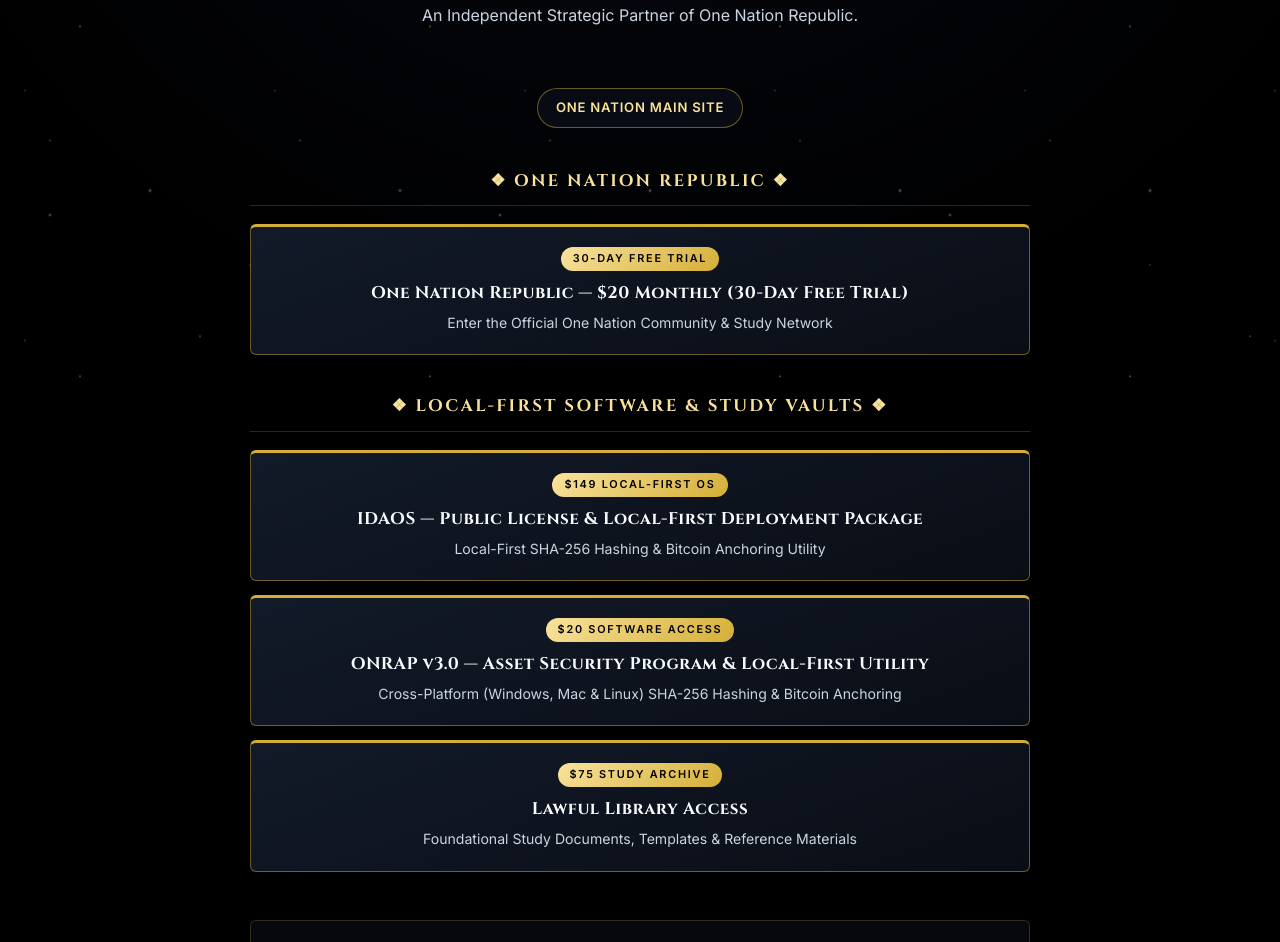
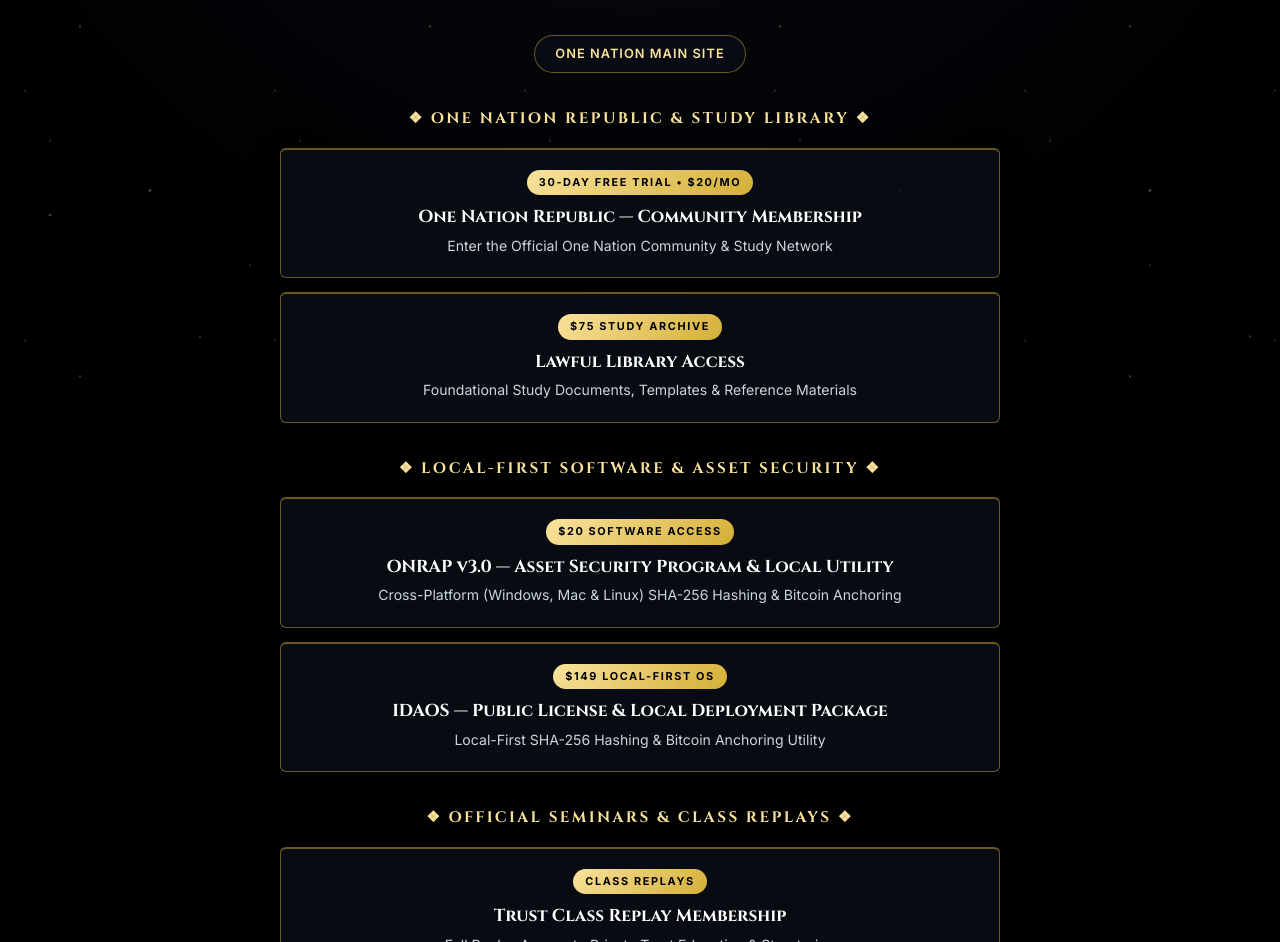
Before and after one commit to Radiobee/Onenationrepublic, a plain HTML site: page links-miller.html in a window 1280 px wide. Shown: the part 415-1357 px from the top of the page. Drawn offline with Linux system fonts and the light colour scheme.

Commit message:
Update links-miller.html with new content and styles

```diff
--- a/links-miller.html
+++ b/links-miller.html
@@ -3,22 +3,20 @@
 <head>
   <meta charset="UTF-8" />
   <meta name="viewport" content="width=device-width, initial-scale=1.0" />
-  <title>One Nation Republic | Official Partner Hub</title>
-  <meta name="description" content="An Independent Strategic Partner of One Nation Republic — Local-First Software and Lawful Study Vaults." />
-  <link rel="canonical" href="https://onenationrepublic.com/links-miller.html" />
-  <meta property="og:title" content="One Nation Republic | Official Independent Partner" />
-  <meta property="og:description" content="An Independent Strategic Partner of One Nation Republic." />
+  <title>One Nation Republic | Official Partner Directory</title>
+  <meta name="description" content="Official One Nation Republic Directory for Memberships, Lawful Library, Local-First Software & Seminars." />
+  <meta property="og:title" content="One Nation Republic | Official Directory" />
+  <meta property="og:description" content="Official Directory for One Nation Republic Membership, Lawful Library, Local-First Software & Seminars." />
   <meta property="og:image" content="https://onenationrepublic.com/One%20Nation%20Logo.jpg" />
-  <meta property="og:url" content="https://onenationrepublic.com/links-miller.html" />
   <meta name="twitter:card" content="summary_large_image" />
   <link rel="preconnect" href="https://fonts.googleapis.com">
   <link rel="preconnect" href="https://fonts.gstatic.com" crossorigin>
-  <link href="https://fonts.googleapis.com/css2?family=Cinzel:wght@600;700;800&family=Inter:wght@300;400;500;600&display=swap" rel="stylesheet">
+  <link href="https://fonts.googleapis.com/css2?family=Cinzel:wght@600;700;800&family=Inter:wght@300;400;500;600;700&display=swap" rel="stylesheet">
   <style>
     :root {
       --bg-deep: #000000;
       --bg-surface: rgba(10, 14, 22, 0.85);
-      --bg-elevated: rgba(18, 25, 38, 0.94);
+      --bg-elevated: rgba(18, 25, 38, 0.92);
       --border-subtle: rgba(212, 175, 55, 0.22);
       --gold: #d4af37;
       --gold-bright: #f9e29c;
@@ -29,27 +27,20 @@
       --text-muted: #94a3b8;
     }
     * { box-sizing: border-box; margin: 0; padding: 0; }
-    html, body { max-width: 100%; overflow-x: hidden; }
-    ::selection { background: var(--gold); color: #000; }
-    ::-webkit-scrollbar { width: 8px; }
-    ::-webkit-scrollbar-track { background: #020305; }
-    ::-webkit-scrollbar-thumb { background: linear-gradient(180deg, var(--gold-deep), var(--gold), var(--gold-deep)); border-radius: 4px; }
-
+    html, body { max-width: 100%; overflow-x: hidden; scroll-behavior: smooth; }
     body {
       background-color: var(--bg-deep);
       color: var(--text-primary);
       font-family: 'Inter', -apple-system, BlinkMacSystemFont, sans-serif;
-      line-height: 1.65;
+      line-height: 1.6;
       -webkit-font-smoothing: antialiased;
       position: relative;
       overflow-wrap: anywhere;
-      word-break: break-word;
     }
 
-    /* Dynamic Celestial Starfield */
     .bg-animation {
       position: fixed; top: 0; left: 0; width: 100vw; height: 100vh; z-index: -1;
-      background: radial-gradient(circle at 50% 0%, rgba(212, 175, 55, 0.08) 0%, rgba(10, 15, 28, 0.4) 35%, #000000 75%);
+      background: radial-gradient(circle at 50% 0%, rgba(212, 175, 55, 0.09) 0%, rgba(10, 15, 28, 0.45) 35%, #000000 75%);
       overflow: hidden;
     }
     .stars, .stars2, .stars3 { position: absolute; inset: 0; width: 100%; height: 200%; display: block; background-repeat: repeat; }
@@ -76,14 +67,13 @@
     }
     @keyframes goldShimmer { 0%, 100% { background-position: 0% 50%; } 50% { background-position: 100% 50%; } }
 
-    .wrapper { max-width: 820px; width: 100%; margin: 0 auto; padding: 56px 20px 80px; position: relative; z-index: 1; animation: fadeUp 0.85s ease forwards; }
+    .wrapper { max-width: 760px; width: 100%; margin: 0 auto; padding: 48px 20px 72px; position: relative; z-index: 1; animation: fadeUp 0.85s ease forwards; }
 
-    /* Header */
-    header { text-align: center; padding: 20px 0 36px; display: flex; flex-direction: column; align-items: center; }
+    header { text-align: center; padding: 12px 0 28px; display: flex; flex-direction: column; align-items: center; }
     .logo-frame {
       position: relative; padding: 8px; border-radius: 50%;
       background: linear-gradient(135deg, var(--gold-bright) 0%, var(--gold-deep) 50%, var(--gold) 100%);
-      animation: pulseHalo 5s ease-in-out infinite; margin-bottom: 28px; display: flex; align-items: center; justify-content: center;
+      animation: pulseHalo 5s ease-in-out infinite; margin-bottom: 26px; display: flex; align-items: center; justify-content: center;
     }
     .logo-frame::before {
       content: ""; position: absolute; inset: -12px; border-radius: 50%;
@@ -94,63 +84,53 @@
       border: 1px solid rgba(212, 175, 55, 0.18); border-top-color: var(--gold); border-bottom-color: var(--gold);
       animation: rotateReverse 30s linear infinite; pointer-events: none;
     }
-    .logo-img { width: 165px; height: 165px; object-fit: cover; border-radius: 50%; border: 3px solid #000; display: block; position: relative; z-index: 2; }
+    .logo-img { width: 156px; height: 156px; object-fit: cover; border-radius: 50%; border: 3px solid #000; display: block; position: relative; z-index: 2; }
 
     .eyebrow {
-      display: inline-block; max-width: 100%; font-size: 0.72rem; font-weight: 600; letter-spacing: 0.22em; text-transform: uppercase;
+      display: inline-block; font-size: 0.72rem; font-weight: 600; letter-spacing: 0.22em; text-transform: uppercase;
       color: var(--gold-bright); background: linear-gradient(90deg, rgba(212,175,55,0.05) 0%, rgba(212,175,55,0.18) 50%, rgba(212,175,55,0.05) 100%);
-      border: 1px solid var(--gold-border); padding: 6px 16px; border-radius: 2px; margin-bottom: 16px; backdrop-filter: blur(8px);
+      border: 1px solid var(--gold-border); padding: 6px 16px; border-radius: 2px; margin-bottom: 14px;
     }
     h1 {
-      font-family: 'Cinzel', Georgia, serif; font-size: clamp(1.75rem, 4.5vw, 2.75rem); font-weight: 800; letter-spacing: 0.08em;
+      font-family: 'Cinzel', Georgia, serif; font-size: clamp(1.7rem, 4.5vw, 2.5rem); font-weight: 800; letter-spacing: 0.07em;
       background: linear-gradient(120deg, #fff 0%, var(--gold-bright) 35%, var(--gold) 65%, #fff 100%);
       background-size: 200% auto; -webkit-background-clip: text; -webkit-text-fill-color: transparent;
       animation: goldShimmer 8s ease infinite; margin-bottom: 10px;
     }
-    .hero-sub { font-size: 1rem; color: var(--text-secondary); max-width: 600px; margin: 0 auto 24px; }
+    .hero-sub { font-size: 1rem; color: var(--text-secondary); max-width: 580px; margin: 0 auto; }
 
-    /* Social Bar */
-    .social-bar { display: flex; justify-content: center; flex-wrap: wrap; gap: 10px; margin-bottom: 40px; }
+    .social-bar { display: flex; justify-content: center; flex-wrap: wrap; gap: 10px; margin: 18px 0 32px; }
     .social-pill {
-      display: inline-block; padding: 8px 18px; border-radius: 999px; font-size: 0.82rem; font-weight: 600;
-      letter-spacing: 0.06em; text-transform: uppercase; color: var(--gold-bright); background: var(--bg-surface);
+      display: inline-block; padding: 8px 20px; border-radius: 999px; font-size: 0.8rem; font-weight: 600;
+      letter-spacing: 0.08em; text-transform: uppercase; color: var(--gold-bright); background: var(--bg-surface);
       border: 1px solid var(--gold-border); text-decoration: none; transition: all 0.25s ease;
     }
     .social-pill:hover { background: var(--gold); color: #000; transform: translateY(-2px); }
 
-    /* Category Headers & Link Buttons */
     .category-title {
-      font-family: 'Cinzel', Georgia, serif; font-size: 1.05rem; font-weight: 700; letter-spacing: 0.14em;
-      text-transform: uppercase; color: var(--gold-bright); text-align: center; margin: 38px 0 18px;
-      padding-bottom: 10px; border-bottom: 1px solid var(--border-subtle);
+      font-family: 'Cinzel', Georgia, serif; font-size: 0.95rem; font-weight: 700; letter-spacing: 0.16em;
+      text-transform: uppercase; color: var(--gold-bright); text-align: center; margin: 34px 0 16px;
     }
+
     .links-list { display: flex; flex-direction: column; gap: 14px; }
     .link-btn {
       display: flex; flex-direction: column; align-items: center; text-align: center;
-      padding: 20px 24px; background: var(--bg-surface); backdrop-filter: blur(12px);
+      padding: 20px 22px; background: var(--bg-surface); backdrop-filter: blur(12px);
       border: 1px solid var(--border-subtle); border-radius: 6px; text-decoration: none;
-      color: var(--text-primary); transition: all 0.28s ease; position: relative; width: 100%;
+      color: var(--text-primary); transition: all 0.28s ease; position: relative;
+      box-shadow: 0 8px 24px rgba(0, 0, 0, 0.55);
     }
-    .link-btn:hover {
-      border-color: var(--gold-bright); background: var(--bg-elevated);
-      transform: translateY(-3px); box-shadow: 0 12px 28px rgba(0, 0, 0, 0.7), 0 0 20px rgba(212, 175, 55, 0.18);
-    }
-    .link-btn.featured {
-      border: 1px solid var(--gold-border); border-top: 3px solid var(--gold);
-      background: linear-gradient(160deg, rgba(20, 28, 44, 0.92) 0%, rgba(10, 14, 22, 0.95) 100%);
-    }
+    .link-btn.featured { border-top: 2px solid var(--gold); border-color: var(--gold-border); }
+    .link-btn:hover { transform: translateY(-3px); border-color: var(--gold-bright); box-shadow: 0 14px 32px rgba(212, 175, 55, 0.22); }
+
     .badge {
       display: inline-block; font-size: 0.68rem; font-weight: 700; text-transform: uppercase;
-      letter-spacing: 0.16em; color: #000; background: linear-gradient(135deg, var(--gold-bright), var(--gold));
-      padding: 3px 12px; border-radius: 999px; margin-bottom: 8px;
+      letter-spacing: 0.15em; color: #000; background: linear-gradient(135deg, var(--gold-bright), var(--gold));
+      padding: 4px 12px; border-radius: 999px; margin-bottom: 8px;
     }
-    .link-title {
-      font-family: 'Cinzel', Georgia, serif; font-size: 1.06rem; font-weight: 700;
-      color: var(--text-primary); margin-bottom: 4px; letter-spacing: 0.03em;
-    }
+    .link-title { font-family: 'Cinzel', Georgia, serif; font-size: 1.08rem; font-weight: 700; color: #fff; margin-bottom: 4px; }
     .link-desc { font-size: 0.88rem; color: var(--text-secondary); }
 
-    /* Legal & Compliance Notice for Stripe Verification */
     .legal-notice {
       margin: 48px 0 24px; padding: 24px; background: rgba(8, 11, 18, 0.78); backdrop-filter: blur(10px);
       border: 1px solid var(--border-subtle); border-radius: 6px; color: var(--text-muted); font-size: 0.82rem; line-height: 1.6;
@@ -192,43 +172,60 @@
       <p class="hero-sub">An Independent Strategic Partner of One Nation Republic.</p>
     </header>
 
-    <!-- SOCIAL LINKS -->
+    <!-- ONLY LINK BACK TO ONE NATION MAIN SITE -->
     <div class="social-bar">
       <a href="index.html" class="social-pill">One Nation Main Site</a>
     </div>
 
-    <!-- SECTION 1: ONE NATION REPUBLIC -->
-    <div class="category-title">❖ One Nation Republic ❖</div>
+    <!-- 1. ONE NATION REPUBLIC MEMBERSHIP & LAWFUL LIBRARY -->
+    <div class="category-title">❖ One Nation Republic &amp; Study Library ❖</div>
     <div class="links-list">
+      <!-- 1st: Membership ($20/mo with 30-Day Free Trial) -->
       <a href="https://one-nation-info.mn.co/plans/2003708?bundle_token=3a23848fa6f487fae4ee3cda4fb9934a&utm_source=manual" class="link-btn featured" target="_blank" rel="noopener noreferrer">
-        <span class="badge">30-Day Free Trial</span>
-        <span class="link-title">One Nation Republic — $20 Monthly (30-Day Free Trial)</span>
+        <span class="badge">30-Day Free Trial • $20/Mo</span>
+        <span class="link-title">One Nation Republic — Community Membership</span>
         <span class="link-desc">Enter the Official One Nation Community &amp; Study Network</span>
       </a>
-    </div>
 
-    <!-- SECTION 2: EXCLUSIVE SPLIT SOFTWARE & VAULTS -->
-    <div class="category-title">❖ Local-First Software &amp; Study Vaults ❖</div>
-    <div class="links-list">
-      <!-- 1. IDAOS Link -->
-      <a href="https://buy.stripe.com/aFa9AVfbOe8f0bpc9cdjO0h" class="link-btn featured" target="_blank" rel="noopener noreferrer">
-        <span class="badge">$149 Local-First OS</span>
-        <span class="link-title">IDAOS — Public License &amp; Local-First Deployment Package</span>
-        <span class="link-desc">Local-First SHA-256 Hashing &amp; Bitcoin Anchoring Utility</span>
-      </a>
-
-      <!-- 2. ONRAP Link -->
-      <a href="https://buy.stripe.com/aFa8wR4xae8f1ftgpsdjO0g" class="link-btn featured" target="_blank" rel="noopener noreferrer">
-        <span class="badge">$20 Software Access</span>
-        <span class="link-title">ONRAP v3.0 — Asset Security Program &amp; Local-First Utility</span>
-        <span class="link-desc">Cross-Platform (Windows, Mac &amp; Linux) SHA-256 Hashing &amp; Bitcoin Anchoring</span>
-      </a>
-
-      <!-- 3. Library Link -->
+      <!-- 2nd: Lawful Library ($75 — Partner Split Link) -->
       <a href="https://buy.stripe.com/cNibJ34xa3tBe2fc9cdjO0i" class="link-btn featured" target="_blank" rel="noopener noreferrer">
         <span class="badge">$75 Study Archive</span>
         <span class="link-title">Lawful Library Access</span>
         <span class="link-desc">Foundational Study Documents, Templates &amp; Reference Materials</span>
+      </a>
+    </div>
+
+    <!-- 2. LOCAL-FIRST SOFTWARE (ORDERED CHEAPEST TO HIGHEST: $20 -> $149) -->
+    <div class="category-title">❖ Local-First Software &amp; Asset Security ❖</div>
+    <div class="links-list">
+      <!-- 3rd: ONRAP ($20 — Partner Split Link) -->
+      <a href="https://buy.stripe.com/aFa8wR4xae8f1ftgpsdjO0g" class="link-btn featured" target="_blank" rel="noopener noreferrer">
+        <span class="badge">$20 Software Access</span>
+        <span class="link-title">ONRAP v3.0 — Asset Security Program &amp; Local Utility</span>
+        <span class="link-desc">Cross-Platform (Windows, Mac &amp; Linux) SHA-256 Hashing &amp; Bitcoin Anchoring</span>
+      </a>
+
+      <!-- 4th: IDAOS ($149 — Partner Split Link) -->
+      <a href="https://buy.stripe.com/aFa9AVfbOe8f0bpc9cdjO0h" class="link-btn featured" target="_blank" rel="noopener noreferrer">
+        <span class="badge">$149 Local-First OS</span>
+        <span class="link-title">IDAOS — Public License &amp; Local Deployment Package</span>
+        <span class="link-desc">Local-First SHA-256 Hashing &amp; Bitcoin Anchoring Utility</span>
+      </a>
+    </div>
+
+    <!-- 3. SEMINARS & CLASS REPLAYS -->
+    <div class="category-title">❖ Official Seminars &amp; Class Replays ❖</div>
+    <div class="links-list">
+      <a href="https://buy.stripe.com/3cIbJ09iBcywak4a1x08g0h" class="link-btn featured" target="_blank" rel="noopener noreferrer">
+        <span class="badge">Class Replays</span>
+        <span class="link-title">Trust Class Replay Membership</span>
+        <span class="link-desc">Full Replay Access to Private Trust Education &amp; Structuring</span>
+      </a>
+
+      <a href="https://donate.stripe.com/6oUbJ09iB0PO4ZK3D908g0e" class="link-btn featured" target="_blank" rel="noopener noreferrer">
+        <span class="badge">Executive Series</span>
+        <span class="link-title">Executive Class Replay Membership</span>
+        <span class="link-desc">Advanced Administrative &amp; Executive Study Replays</span>
       </a>
     </div>
 
```
